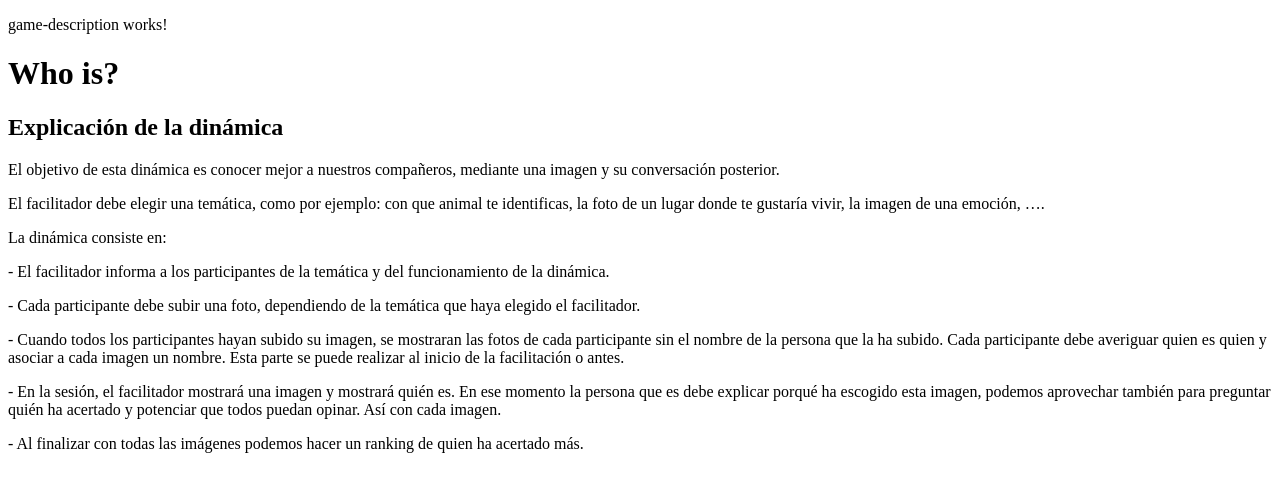
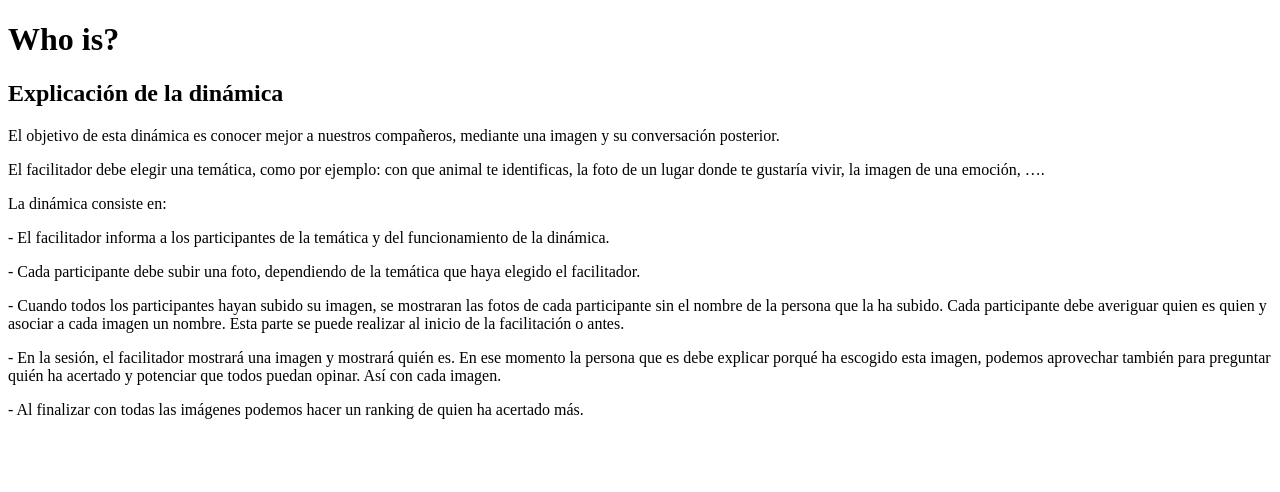
Before and after one commit to gastonvalle/IceBreakers, an Angular app in the folder IceBreakersFront/: page / in a window 1280 px wide. Shown: the top 492 px of the page. Built offline with nearby package versions, Linux system fonts and the light colour scheme.

Commit message:
Modify game-description v2

```diff
--- a/IceBreakersFront/src/app/components/game-description/game-description.component.html
+++ b/IceBreakersFront/src/app/components/game-description/game-description.component.html
@@ -1,4 +1,3 @@
-<p>game-description works!</p>
 <h1>{{gametitle}}</h1>
 <h2>Explicación de la dinámica</h2>
 <p>El objetivo de esta dinámica es conocer mejor a nuestros compañeros, mediante una imagen y su conversación posterior.</p>
```
